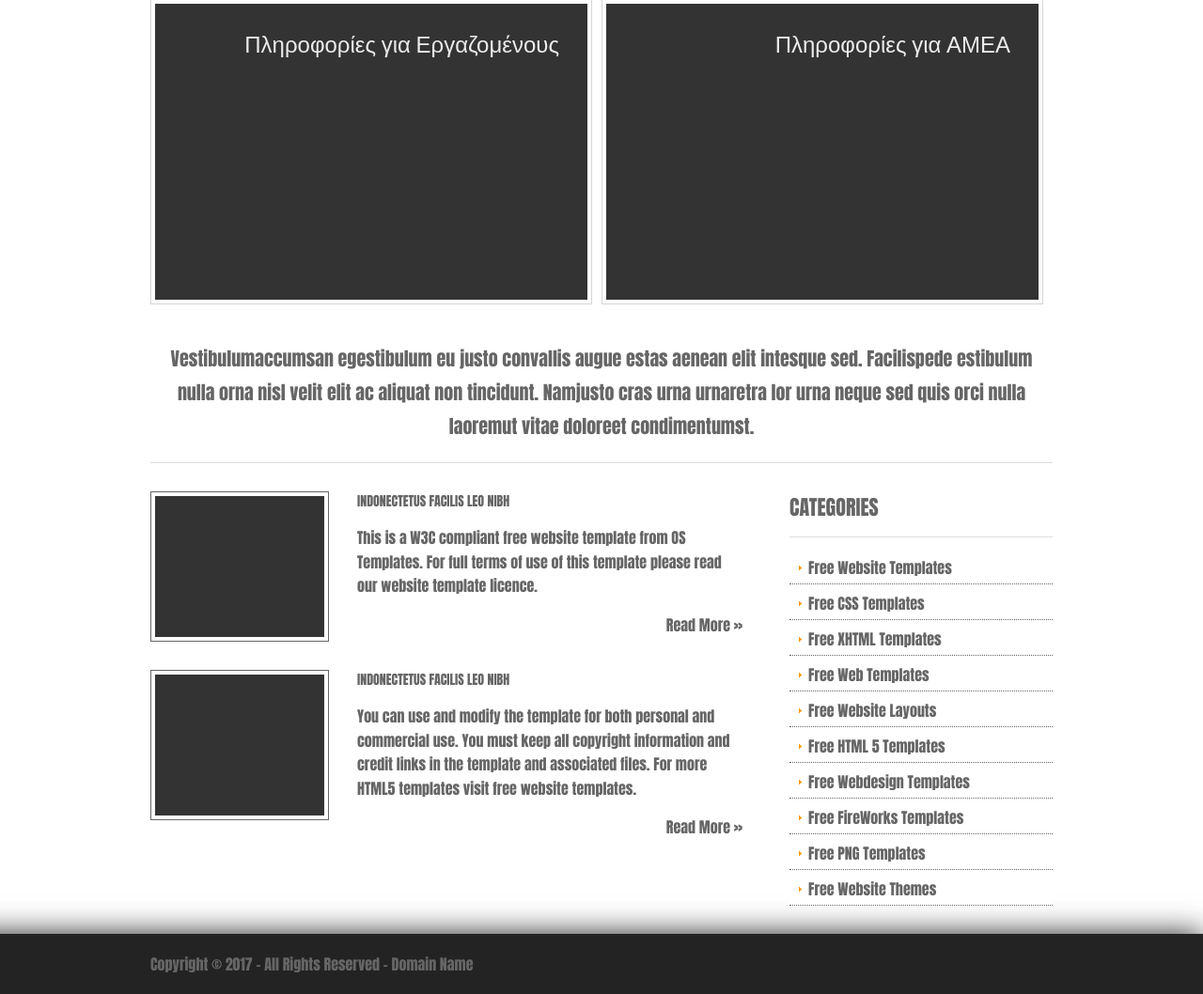
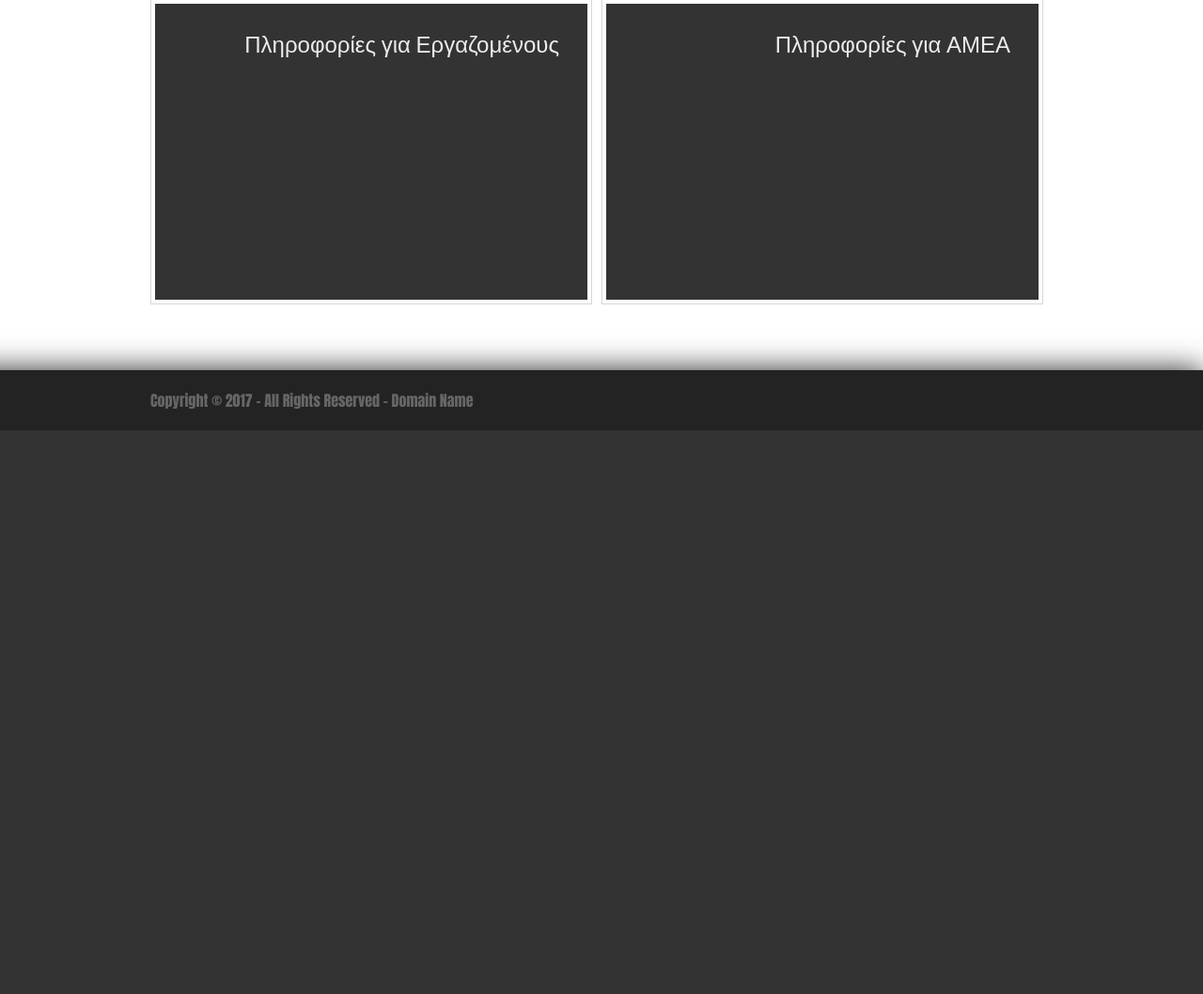
Before and after one commit to vsakkas/IKA-website, a PHP site: page / in a window 1280 px wide. Shown: the part 498-1556 px from the top of the page at 94% size. After the commit the page ends 956 px from the top, so only its background shows below. Run offline with PHP 8.4, Linux system fonts and the light colour scheme.

Commit message:
More pages.

```diff
--- a/index.html
+++ b/index.html
@@ -85,91 +85,7 @@
             </figure>
           </article>
         </section>
-        <!-- / One Quarter -->
-        <section id="shout">
-          <p>Vestibulumaccumsan egestibulum eu justo convallis augue estas aenean elit intesque sed. Facilispede estibulum nulla
-            orna nisl velit elit ac aliquat non tincidunt. Namjusto cras urna urnaretra lor urna neque sed quis orci nulla
-            laoremut vitae doloreet condimentumst.</p>
-        </section>
       </div>
-      <!-- main content -->
-      <div id="content">
-        <section id="services" class="last clear">
-          <ul>
-            <li>
-              <article class="clear">
-                <figure>
-                  <img src="images/demo/180x150.gif" alt="">
-                  <figcaption>
-                    <h2>Indonectetus facilis leo nibh</h2>
-                    <p>This is a W3C compliant free website template from
-                      <a href="http://www.os-templates.com/" title="Free Website Templates">OS Templates</a>. For full terms of use of this template please read our
-                      <a href="http://www.os-templates.com/template-terms">website template licence</a>.</p>
-                    <footer class="more">
-                      <a href="#">Read More &raquo;</a>
-                    </footer>
-                  </figcaption>
-                </figure>
-              </article>
-            </li>
-            <li class="last">
-              <article class="clear">
-                <figure>
-                  <img src="images/demo/180x150.gif" alt="">
-                  <figcaption>
-                    <h2>Indonectetus facilis leo nibh</h2>
-                    <p>You can use and modify the template for both personal and commercial use. You must keep all copyright
-                      information and credit links in the template and associated files. For more HTML5 templates visit
-                      <a href="http://www.os-templates.com/">free website templates</a>.</p>
-                    <footer class="more">
-                      <a href="#">Read More &raquo;</a>
-                    </footer>
-                  </figcaption>
-                </figure>
-              </article>
-            </li>
-          </ul>
-        </section>
-      </div>
-      <!-- right column -->
-      <aside id="right_column">
-        <h2 class="title">Categories</h2>
-        <nav>
-          <ul>
-            <li>
-              <a href="#">Free Website Templates</a>
-            </li>
-            <li>
-              <a href="#">Free CSS Templates</a>
-            </li>
-            <li>
-              <a href="#">Free XHTML Templates</a>
-            </li>
-            <li>
-              <a href="#">Free Web Templates</a>
-            </li>
-            <li>
-              <a href="#">Free Website Layouts</a>
-            </li>
-            <li>
-              <a href="#">Free HTML 5 Templates</a>
-            </li>
-            <li>
-              <a href="#">Free Webdesign Templates</a>
-            </li>
-            <li>
-              <a href="#">Free FireWorks Templates</a>
-            </li>
-            <li>
-              <a href="#">Free PNG Templates</a>
-            </li>
-            <li class="last">
-              <a href="#">Free Website Themes</a>
-            </li>
-          </ul>
-        </nav>
-        <!-- /nav -->
-      </aside>
       <!-- / content body -->
     </div>
   </div>
--- a/index/σύνδεση.html
+++ b/index/σύνδεση.html
@@ -79,6 +79,10 @@
         <br>
         <br>
         <br>
+        <br>
+        <br>
+        <br>
+        <br>
       </div>
     </div>
   </div>
--- a/styles/layout.css
+++ b/styles/layout.css
@@ -19,7 +19,6 @@ img{margin:0; padding:0; border:none; line-height:normal; vertical-align:middle;
 .imgl{float:left; margin:0 15px 15px 0; clear:left;}
 .imgr{float:right; margin:0 0 15px 15px; clear:right;}
 
-/*border-bottom: 1px solid #1f1209; */
 /*----------------------------------------------HTML 5 Overrides-------------------------------------*/
 
 address, article, aside, figcaption, figure, footer, header, nav, section{display:block; margin:0; padding:0;}
@@ -31,7 +30,6 @@ q:after{content:' �'; font-size:26px; line-height:0;}
 /* ----------------------------------------------Wrapper-------------------------------------*/
 
 div.wrapper{display:block; width:100%; margin:0; padding:0; text-align:left; box-shadow: -30px 30px 30px 30px #232323;}
-/*border-bottom: 1px solid #1f1209; */
 
 .row1, .row1 a{color:#ECECEC; background-color:#0074D9;}
 .row2{color:#666666; background-color:#FFFFFF;}
@@ -133,7 +131,7 @@ input, textarea, select{font-size:13px; font-family:Impact, Charcoal, sans-serif
 #footer{padding:20px 0;}
 #footer p{margin:0; padding:0;}
 
-/*--------------------Container--------------------*/
+/*--------------------Additional--------------------*/
 
 .container_image{position:relative; text-align:center; color:white;}
 
@@ -147,8 +145,11 @@ input, textarea, select{font-size:13px; font-family:Impact, Charcoal, sans-serif
 .top-right a:hover{color:#FF851B; background-color: transparent;}
 
 .title{font-size:22px; font-weight:bold; padding:0 0 20px 0}
+.title-link:hover{color:#FF851B !important;}
 
 input[type="text"]{font-size:13px;}
-input[type="submit"] {font-size:15px; color:#ECECEC; padding: 10px; background-color:#0074D9;}
+input[type="submit"] {padding: 15px; font-size:15px; color:#ECECEC; background-color:#0074D9; border:none;}
+input[type="submit"]:hover{color:#ECECEC; background-color:#0763B4;}
+input[type="submit"]:active{color:#FF851B;}
 
 select[type="text"]{font-size:15px;}
```
Also changed, not shown: index/εγγραφή.html (+8 -0 lines).
